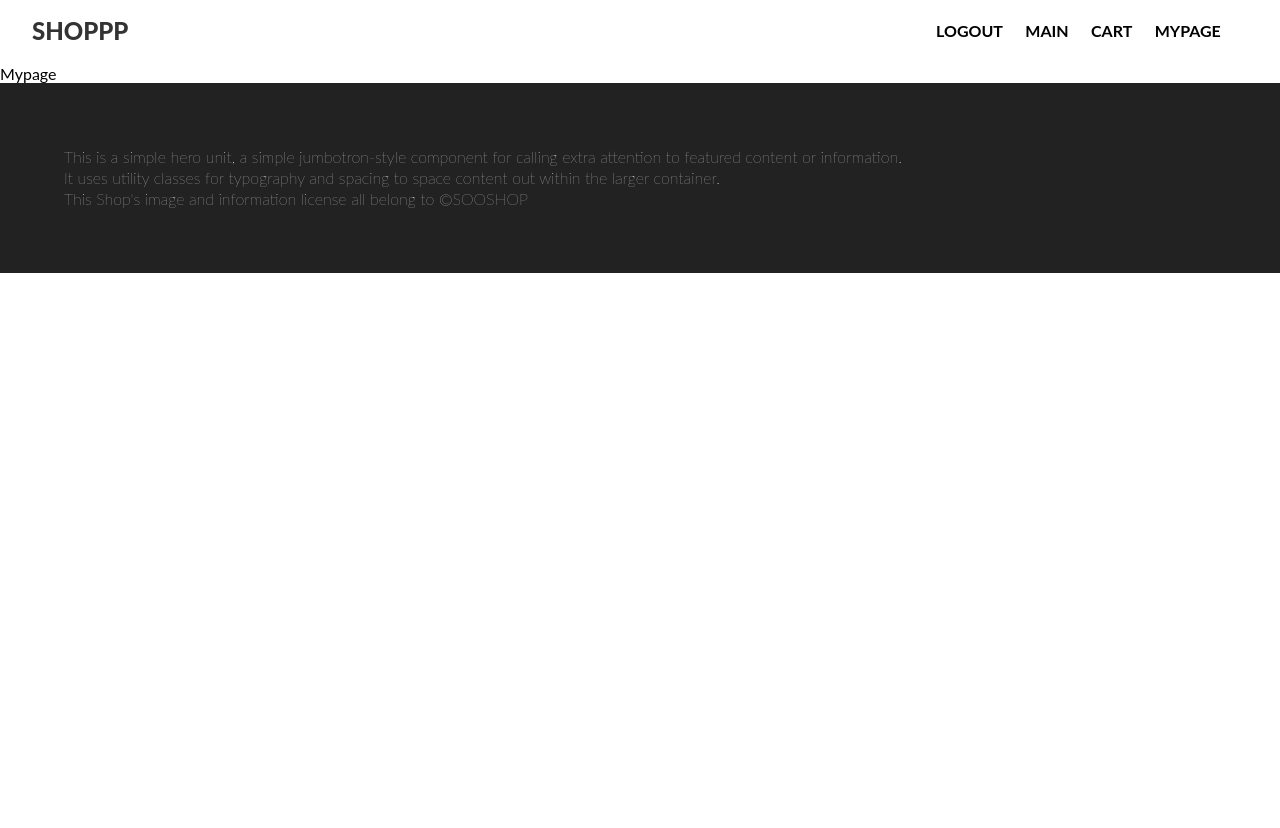
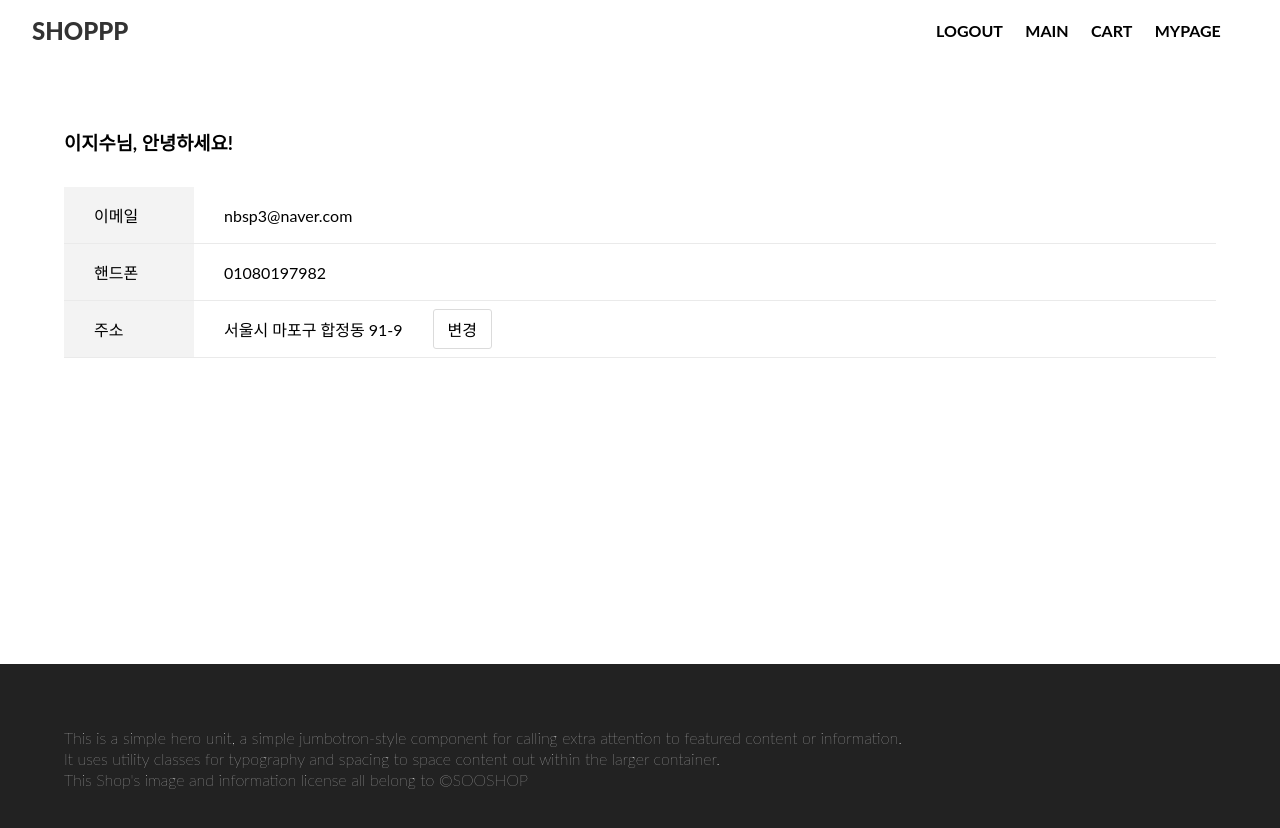
Before and after one commit to Lee-ji-soo/shoppingmall_REACT, a React app in the folder shop/: page /mypage in a window 1280 px wide. Shown: the top 828 px of the page. Before the commit the page ends 800 px from the top, so only its background shows below. Built offline with nearby package versions, Linux system fonts and the light colour scheme; the HTML template or start-up script is replaced by a standard one.

Commit message:
[Mypage.js] 포멧작성 (이름, 이메일, 전화번호, 주소)

```diff
--- a/shop/src/actions/index.js
+++ b/shop/src/actions/index.js
@@ -3,5 +3,6 @@ import { sortAction } from './sortAction';
 import { detailAction } from './detailAction';
 import { selectAction } from './selectAction';
 import { cartAction } from './cartAction';
+import { mypageAction } from './mypageAction';
 
-export { authAction, sortAction, detailAction, selectAction, cartAction };
+export { authAction, sortAction, detailAction, selectAction, cartAction, mypageAction };
--- /dev/null
+++ b/shop/src/actions/mypageAction.js
@@ -0,0 +1,9 @@
+const USER = 'USER';
+const user = () => ({ type: USER });
+
+const mypageAction = {
+    USER,
+    user
+};
+
+export { mypageAction }
--- a/shop/src/reducers/index.js
+++ b/shop/src/reducers/index.js
@@ -4,10 +4,11 @@ import { sortReducer } from './sortReducer';
 import { detailReducer } from './detailReducer';
 import { selectReducer } from './selectReducer';
 import { cartReducer } from './cartReducer';
+import { mypageReducer } from './mypageReducer';
 
 const rootReducer = combineReducers({
     authReducer, sortReducer,
-    detailReducer, selectReducer, cartReducer
+    detailReducer, selectReducer, cartReducer, mypageReducer
 })
 
 export { rootReducer }
--- /dev/null
+++ b/shop/src/reducers/mypageReducer.js
@@ -0,0 +1,21 @@
+import { mypageAction } from '../actions';
+
+const initialUser = {
+    user: {
+        name: '이지수',
+        mail: 'nbsp3@naver.com',
+        phone: '01080197982',
+        juso: '서울시 마포구 합정동 91-9'
+    }
+}
+
+const mypageReducer = (state = initialUser, action) => {
+    switch (action.type) {
+        default: {
+            return state
+        }
+    }
+
+}
+
+export { mypageReducer };
--- a/shop/src/routers/Mypage.js
+++ b/shop/src/routers/Mypage.js
@@ -1,9 +1,23 @@
 import React from 'react';
-import { MainStyle } from '../styled/style';
+import { useSelector } from 'react-redux';
+import { MainStyle, NoScrollpage, FormStyle } from '../styled';
 
 const Mypage = () => {
+    const user = useSelector(({ mypageReducer }) => mypageReducer.user);
+    const { name, mail, phone, juso } = user
     return (
-        <MainStyle>Mypage</MainStyle>
+        <MainStyle>
+            <NoScrollpage>
+                <FormStyle>
+                    <h3>{name}<span>님, 안녕하세요!</span></h3>
+                    <div className='info_wrap'>
+                        <p><div className='txt type'>이메일</div><span className='txt con'>{mail}</span></p>
+                        <p><div className='txt type'>핸드폰</div><span className='txt con'>{phone}</span></p>
+                        <p className='juso_form'><div className='txt type'>주소</div><span className='txt con'>{juso}<button>변경</button></span></p>
+                    </div>
+                </FormStyle>
+            </NoScrollpage>
+        </MainStyle >
     )
 };
 
--- /dev/null
+++ b/shop/src/styled/form.js
@@ -0,0 +1,62 @@
+import styled from 'styled-components';
+import { Basic, Button, Line } from './variables';
+
+const FormStyle = styled.div`
+    padding-top:${Basic.paddingTop};
+    width:90%;
+    height:max-content;
+    margin:0 auto;
+    .info_wrap{
+        width:100%;
+        padding-top:${Basic.midPaddingTop};
+        p{
+            width:100%;
+            border-bottom:1px solid #eaeaea;
+            .txt{
+                padding:${Line.margin};
+                padding-left:30px;
+            }
+            .type{
+               box-sizing:border-box;
+               display:inline-block;
+               width:10%;
+               min-width:130px;
+               background-color:#f3f3f3;
+            }
+            button{
+                cursor:pointer;
+                padding:${Button.padding};
+                margin-left:30px;
+                border-radius:${Button.radius};
+                border:${Button.border};
+                background-color:${Button.backgroundColor};
+                &:hover{
+                    color:#fff;
+                    background-color:#333;
+                }
+            }
+        }
+    }
+    @media (max-width:758px){
+        .info_wrap{
+            padding-top:${Basic.midPaddingTop};
+            p{
+                &:last-child{
+                border-bottom:none;
+                }
+                .txt{
+                    padding-left:30px;
+                }
+                display:flex;
+                flex-direction:column;
+                .type{
+                    width:100%;
+                }
+                button{
+                padding:${Button.padding};
+            }
+        }
+ }
+`
+
+export { FormStyle }
--- a/shop/src/styled/index.js
+++ b/shop/src/styled/index.js
@@ -2,17 +2,18 @@ import { LoginStyle } from './login';
 import { MainBannerStyle } from './mainBanner'
 import { ListStyle, Item } from './mainItem'
 import { ButtonStyle } from './button';
-import { MainStyle, FooterStyle, Warning } from './style'
+import { FormStyle } from './form';
+import { MainStyle, NoScrollpage, FooterStyle, Warning } from './style'
 import { DetailInfoStyle, TabStyle } from './detail';
 import { CartStyle, CartItemStyle, SumStyle } from './cart';
 
 export {
     LoginStyle,
-    MainStyle, MainBannerStyle,
+    MainBannerStyle,
     ListStyle, Item,
+    ButtonStyle,
+    FormStyle,
+    MainStyle, NoScrollpage, FooterStyle, Warning,
     DetailInfoStyle, TabStyle,
     CartStyle, CartItemStyle, SumStyle,
-    ButtonStyle,
-    FooterStyle,
-    Warning
 }
--- a/shop/src/styled/style.js
+++ b/shop/src/styled/style.js
@@ -7,6 +7,10 @@ const MainStyle = styled.section`
     height:max-content;
     box-sizing: border-box;
     list-style-type:none;
+`
+
+const NoScrollpage = styled.div`
+    height:75vh;
 `
 
 const Warning = styled.p`
@@ -36,4 +40,4 @@ const FooterStyle = styled.footer`
     }
 `
 
-export { MainStyle, FooterStyle, Warning }
+export { MainStyle, NoScrollpage, FooterStyle, Warning }
--- a/shop/src/styled/variables.js
+++ b/shop/src/styled/variables.js
@@ -1,6 +1,7 @@
 const Basic = {
     padding: '0 2rem',
-    paddingTop: '4rem'
+    paddingTop: '4rem',
+    midPaddingTop: '2rem'
 };
 
 const Button = {
@@ -8,6 +9,7 @@ const Button = {
     padding: '7px 14px',
     radius: '3px',
     fontSize: '.9rem',
+    backgroundColor: '#fff'
 };
 
 const Input = {
@@ -17,7 +19,7 @@ const Input = {
 };
 
 const Line = {
-    margin: '1rem auto',
+    margin: '1rem 0',
     marginBottom: '1rem'
 };
 
```
Also changed, not shown: 1 other file (tests, documents, lock files or other folders).
